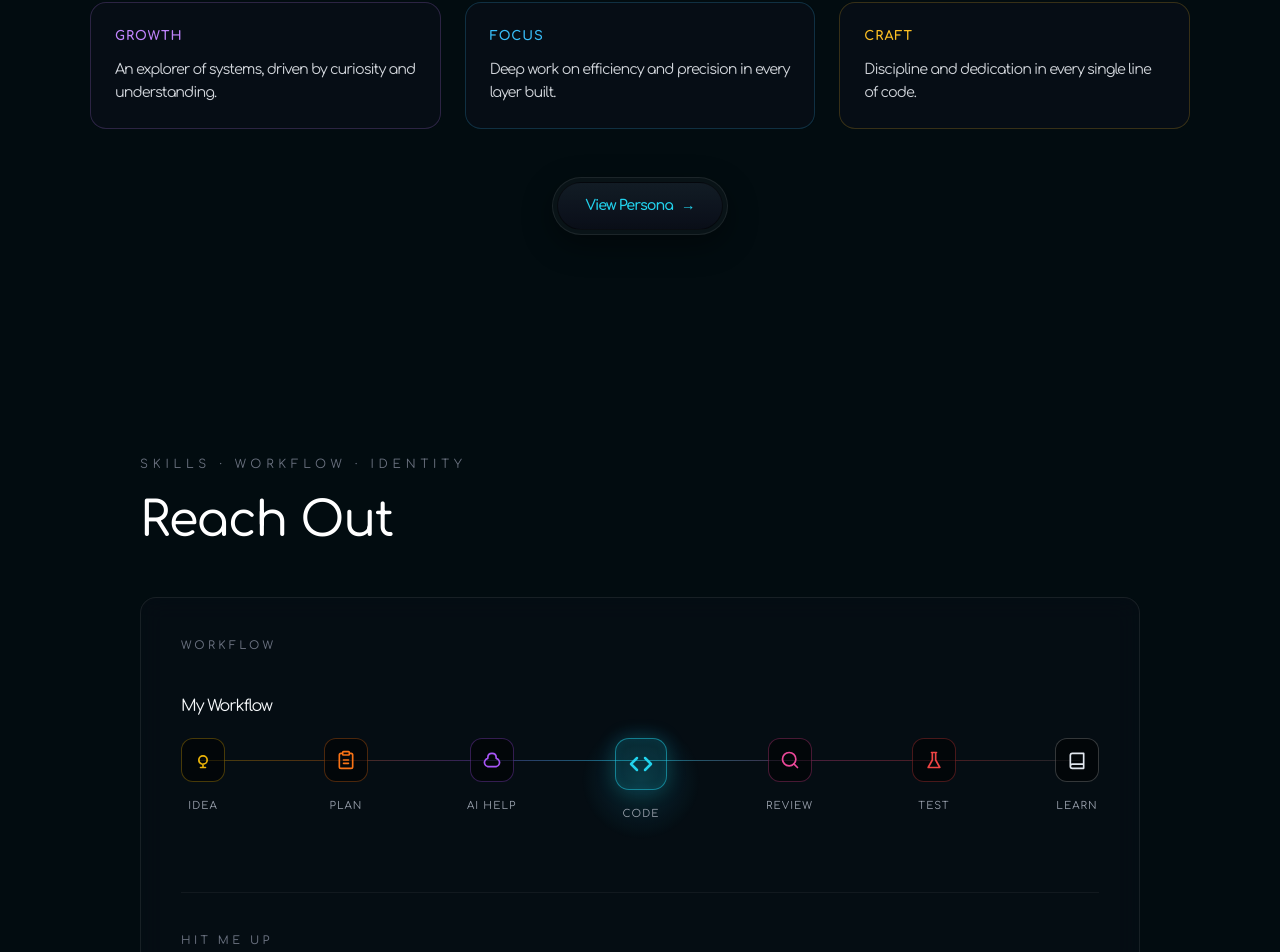
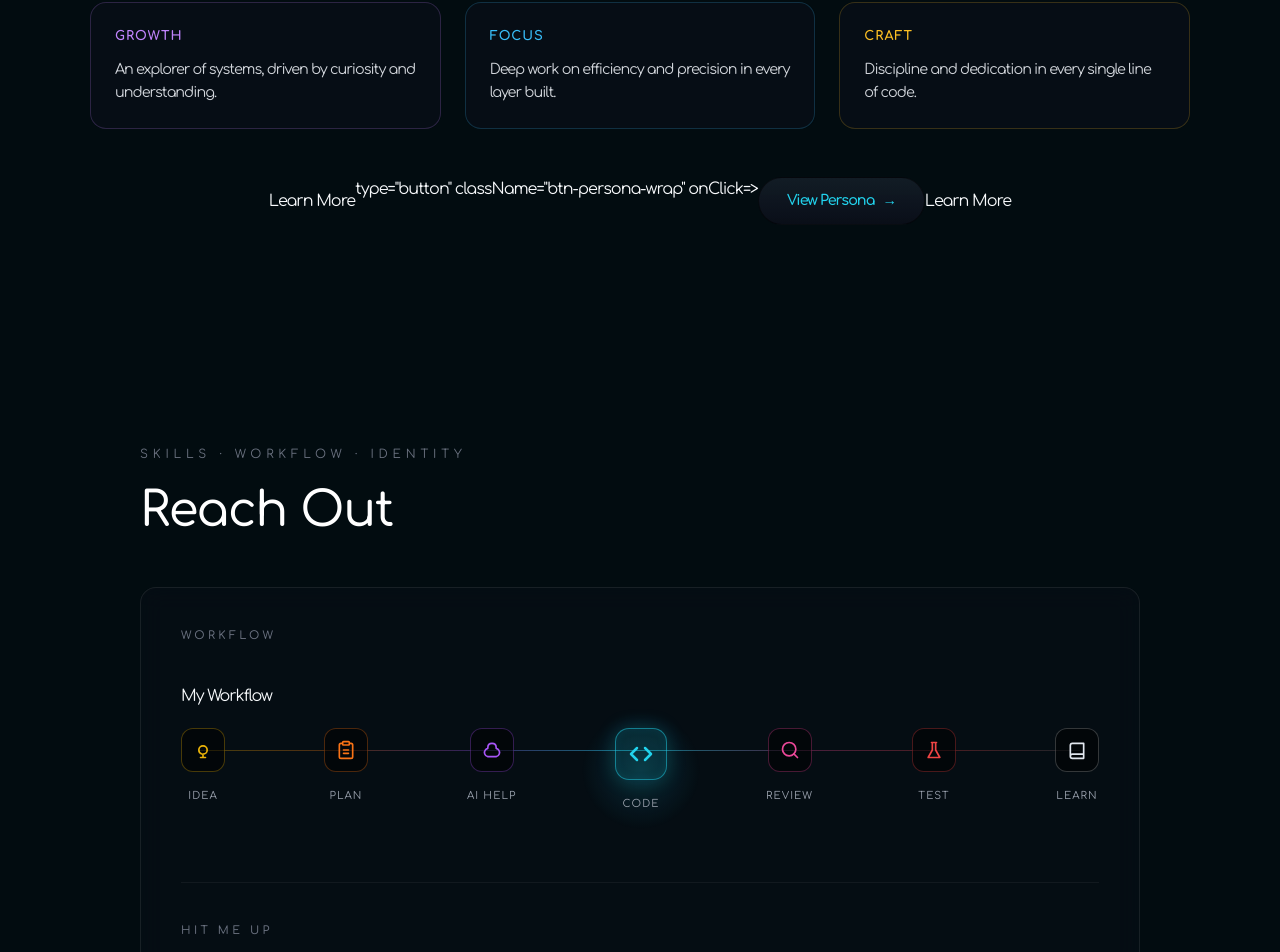
Before and after one commit to Chandhru008/Portfolio-, a React (Vite) app: page / in a window 1280 px wide. Shown: the part 2244-3196 px from the top of the page. Built offline with nearby package versions, Linux system fonts and the light colour scheme.

Commit message:
fix(src/components/About.jsx): 8 UX fixes [WCAG 4.1.2, Heuristic 4, Heuristic 8]

```diff
--- a/src/components/About.jsx
+++ b/src/components/About.jsx
@@ -4,7 +4,7 @@ export default function About({ parallaxOffset, scrollY, setActiveView }) {
   const sectionRef = useRef(null)
 
   return (
-    <section id="about" ref={sectionRef} className="about-section" style={{ background: 'transparent' }}>
+<section id="about" ref={sectionRef} className="about-section" style={{ background: 'transparent' }}>
       <div className="about-container">
         <div className="about-heading-wrap">
           <p className="about-eyebrow">W H O  I  A M</p>
@@ -14,11 +14,11 @@ export default function About({ parallaxOffset, scrollY, setActiveView }) {
         <div className="about-grid-top">
           {/* Location Card */}
           <div className="about-card card-location">
-            <div className="card-bg-image" style={{ backgroundImage: 'url("/assets/mumbai_taj_hotel.png")' }}></div>
+<div className="card-bg-image" style={{ backgroundImage: 'url("/assets/mumbai_taj_hotel.png")' }}></div>
             <div className="card-bg-gradient"></div>
             <div className="card-content">
               <div className="card-header">
-                <svg width="14" height="14" viewBox="0 0 24 24" fill="none" stroke="currentColor" strokeWidth="2" strokeLinecap="round" strokeLinejoin="round" style={{marginRight: '6px'}}><path d="M21 10c0 7-9 13-9 13s-9-6-9-13a9 9 0 0 1 18 0z"></path><circle cx="12" cy="10" r="3"></circle></svg>
+<svg width="14" height="14" viewBox="0 0 24 24" fill="none" stroke="currentColor" strokeWidth="2" strokeLinecap="round" strokeLinejoin="round" style={{marginRight: '6px'}}><path d="M21 10c0 7-9 13-9 13s-9-6-9-13a9 9 0 0 1 18 0z"></path><circle cx="12" cy="10" r="3"></circle></svg>
                 <span className="label">LOCATION · HOVER TO EXPLORE</span>
               </div>
               <h3 className="location-name">INDIA</h3>
@@ -75,7 +75,7 @@ export default function About({ parallaxOffset, scrollY, setActiveView }) {
         </div>
 
         <div className="about-cta-wrap">
-          <button
+<button aria-label='Learn More'>Learn More</button>
             type="button"
             className="btn-persona-wrap"
             onClick={() => { if(setActiveView) { setActiveView('persona'); window.scrollTo(0,0); } }}
@@ -83,7 +83,7 @@ export default function About({ parallaxOffset, scrollY, setActiveView }) {
             <span className="btn-persona-inner">
               View Persona <span className="arrow">→</span>
             </span>
-          </button>
+<button aria-label='Learn More'>Learn More</button>
         </div>
       </div>
     </section>
```
